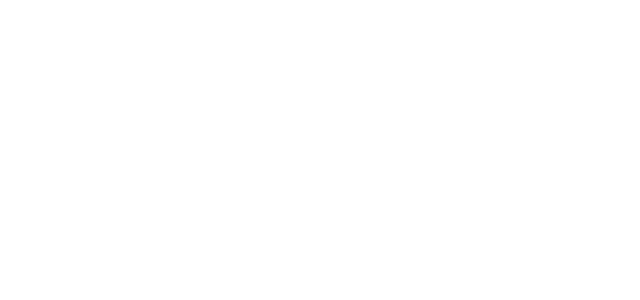
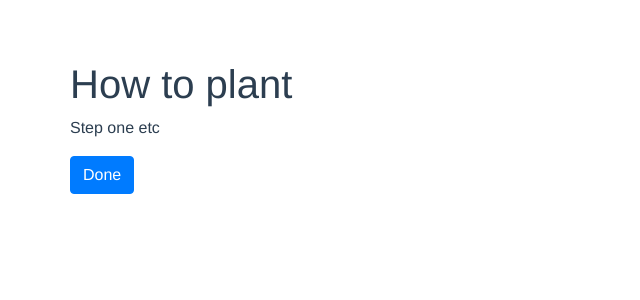
Before and after one commit to Emil9999/ROWA, a Vue app: page /#/plant/howto in a window 1280 px wide. Shown: the top 300 px of the page, without its empty margins (0-640 px from the left). Built offline with nearby package versions, Linux system fonts and the light colour scheme.

Commit message:
Added planting instructions component

```diff
--- a/src/components/Plant.vue
+++ b/src/components/Plant.vue
@@ -20,15 +20,20 @@
     <div class="row">
       <h2>Please plant in position {{position}}</h2>
     </div>
+    <div class="row">
+     <router-link to="/plant/howto">
+        <button type="button" class="btn btn-primary" v-on:click="sendPosition">Plant Now</button>
+      </router-link>
+    </div>
   </div>
 </template>
 <script>
 import axios from "axios";
-
+import { eventBus } from '../main';
 export default {
   data() {
     return {
-      plantTypes:[], //This is supposed to come from the server
+      plantTypes:[],
       position: null
     };
   },
@@ -41,15 +46,16 @@
           "content-type: application/json"
         )
         .then(result => {
-          console.log(result.data);
           this.position = result.data;
-          console.log("This is client: request sent");
         })
         .catch(error => {
           /*eslint-disable*/
           console.error(error);
           /*eslint-enable*/
         });
+    },
+    sendPosition: function(){
+      eventBus.$emit('sendPosition', this.position)
     }
   },
   created(){
--- /dev/null
+++ b/src/components/PlantingInstructions.vue
@@ -0,0 +1,32 @@
+<template>
+    <div class="container">
+        <div class="row">
+            <h1>How to plant</h1>
+        </div>
+        <div class="row">
+            <p>Step one etc</p>
+        </div>
+        <div class="row">
+           <router-link to="/">
+        <button type="button" class="btn btn-primary" v-on:click="addPlant">Done</button>
+      </router-link>
+        </div>
+    </div>
+</template>
+
+
+<script>
+import { eventBus } from '../main';
+export default {
+    methods: {
+        addPlant: function(){
+        }
+    },
+    created(){
+        eventBus.$on('sendPosition', (position) => {
+            console.log("Hello")
+            console.log(position)
+        })
+    }
+}
+</script>
--- a/src/main.js
+++ b/src/main.js
@@ -6,7 +6,7 @@
 import router from './router'
 import 'bootstrap/dist/css/bootstrap.css'
 import 'bootstrap-vue/dist/bootstrap-vue.css'
-
+export const eventBus = new Vue();
 Vue.config.productionTip = false
 Vue.use(BootstrapVue)
 /* eslint-disable no-new */
--- a/src/router/index.js
+++ b/src/router/index.js
@@ -3,6 +3,7 @@
 import HelloWorld from '@/components/Home'
 import Plant from '@/components/Plant'
 import Harvest from '@/components/Harvest'
+import PlantingInstructions from '@/components/PlantingInstructions'
 
 Vue.use(Router)
 
@@ -22,6 +23,11 @@
       path: '/harvest',
       name: 'Harvest',
       component: Harvest
+    },
+    {
+      path: '/plant/howto',
+      name: 'Planting Instructions',
+      component: PlantingInstructions
     }
   ]
 })
```
Also changed, not shown: 1 other file (tests, documents, lock files or other folders).
